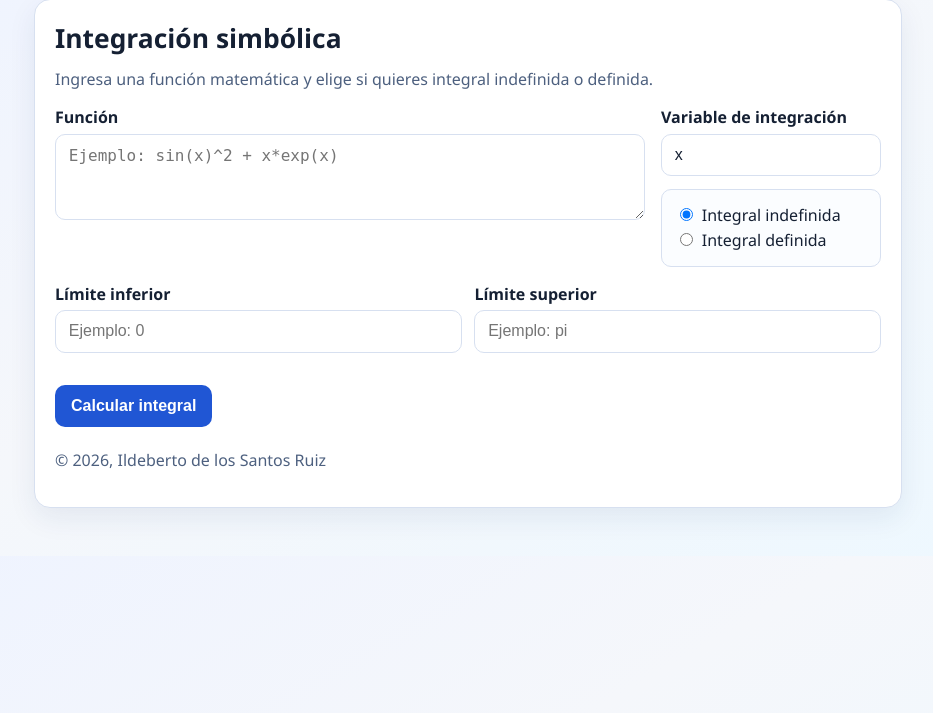
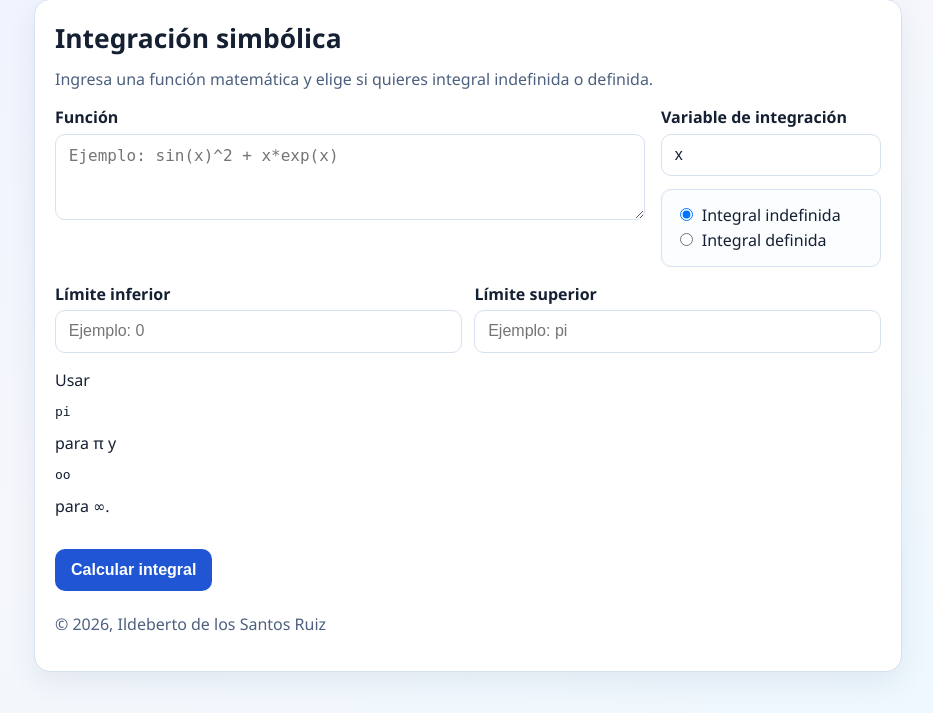
Before and after one commit to isantosruiz/integrador, a Flask app: page / in a window 1280 px wide. Shown: the part 33-746 px from the top of the page, without its empty margins (172-1105 px from the left). Run offline with Flask 3, Linux system fonts and the light colour scheme.

Commit message:
Add usage instructions for π and ∞ in index.html

```diff
--- a/api/templates/index.html
+++ b/api/templates/index.html
@@ -218,6 +218,7 @@
               <input id="upper" name="upper" placeholder="Ejemplo: pi" />
             </div>
           </div>
+          <div>Usar <pre>pi</pre> para π y <pre>oo</pre> para ∞.</div>
 
           <div class="actions">
             <button type="submit">Calcular integral</button>
```
